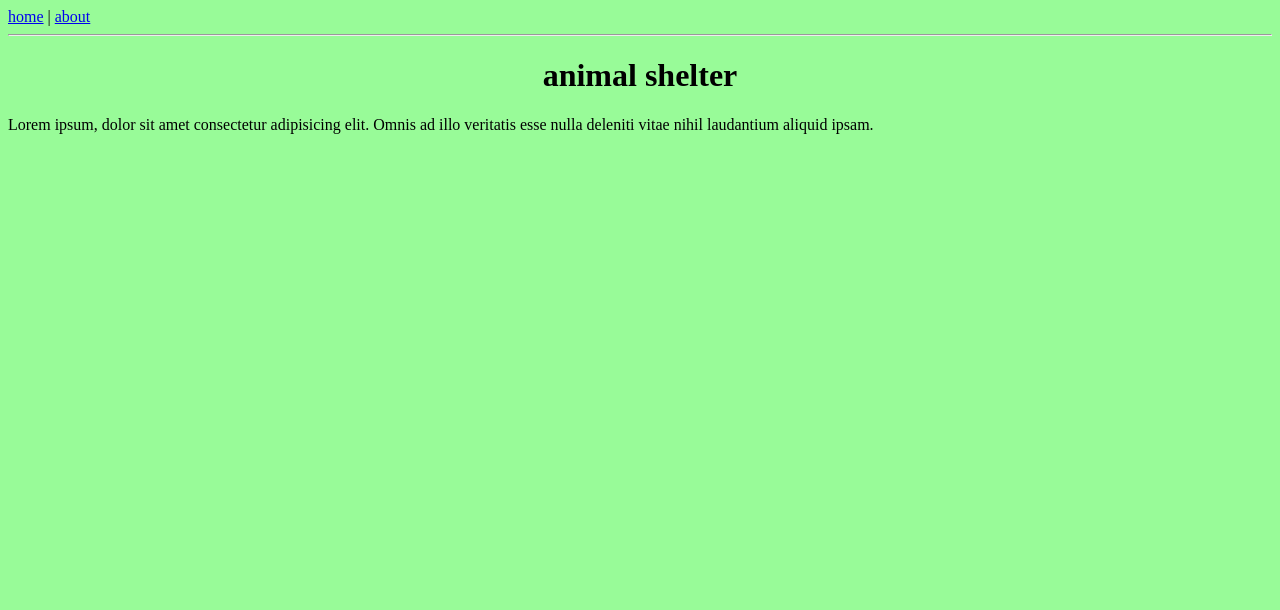
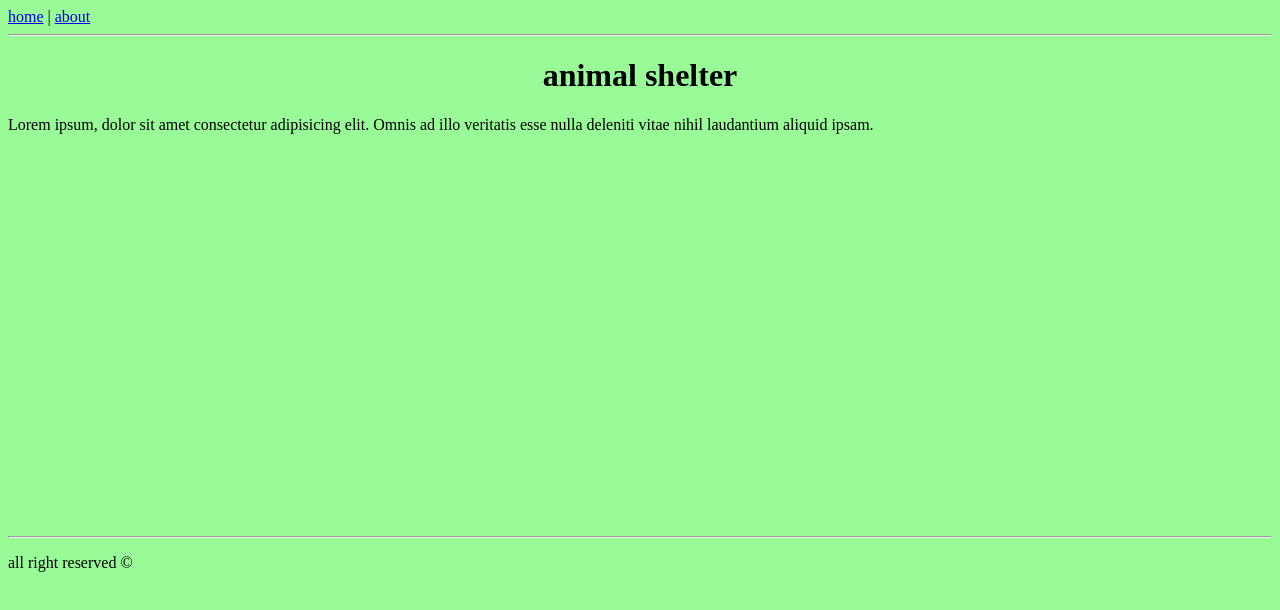
Before and after one commit to benda1103/shelters, a plain HTML site: page about.html in a window 1280 px wide. Drawn offline with Linux system fonts and the light colour scheme.

Commit message:
add copyright

```diff
--- a/about.html
+++ b/about.html
@@ -14,6 +14,11 @@
 
     <h1>animal shelter</h1>
     <p>Lorem ipsum, dolor sit amet consectetur adipisicing elit. Omnis ad illo veritatis esse nulla deleniti vitae nihil laudantium aliquid ipsam.</p>
+    <br><br><br><br><br><br><br>
+    <br><br><br><br><br><br><br>
+    <br><br><br><br><br><br><br>
+    <hr>
+    <p>all right reserved &copy;</p>
 
 </body>
 </html>
```
Also changed, not shown: index.html (+5 -0 lines).
